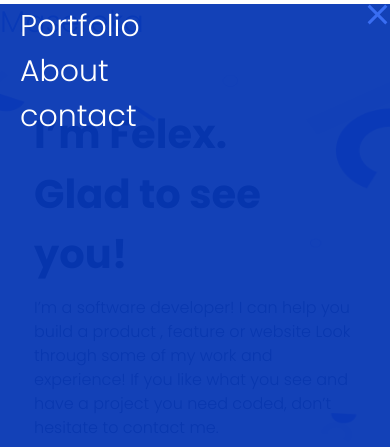
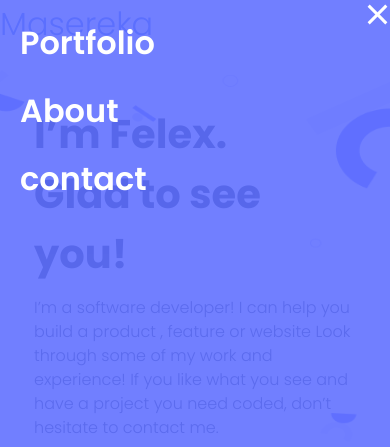
Before and after one commit to maserekafelex/Mobile-porto-1, a website: page index.html in a window 390 px wide. Both pictures are taken after a click on the element 377 px from the left and 35 px from the top of the page. Shown: the top 447 px of the page. Drawn offline with Linux system fonts and the light colour scheme.

Commit message:
modify index.html and style.css

```diff
--- a/index.html
+++ b/index.html
@@ -19,10 +19,10 @@
         <a href="#" class="nav-link">Portfolio</a>
     </li>
         <li class="nav-items">
-        <a href="#" class="nav-link">About</a>
+        <a href="#about-me" class="nav-link">About</a>
     </li>
         <li class="nav-items">
-        <a href="#" class="nav-link">contact</a>
+        <a href="#contact" class="nav-link">contact</a>
     </li>
       </ul>
     <div class="hamburger">
@@ -203,7 +203,7 @@
 
         </section>
 
-    <section class="contactform">
+    <section class="contactform" id="contact">
         <div class="contactform-container">
             <h3>Contact me</h3>
             <p class="about-p">
--- a/style.css
+++ b/style.css
@@ -30,17 +30,17 @@ a {
 
 .navbar .active {
   color: #396df2;
-  font-size: 30px;
+  font-size: 32px;
   font-weight: 500;
 }
 
 .navMenu {
   position: fixed;
   left: -100%;
-  top: 4px;
+  margin-top: -1px;
   font-size: 20px;
   flex-direction: column;
-  background-color: #0637b3f1;
+  background-color: #6070ffe3;
   width: 100%;
   height: 100vh;
   gap: 15px;
@@ -54,6 +54,7 @@ a {
 .nav-link {
   transition: 0.7s ease;
   margin-left: 20px;
+  font-weight: 600;
 }
 
 .nav-link:hover {
@@ -81,14 +82,16 @@ a {
 
 .hamburger.active .bar:nth-child(1) {
   transform: translateY(8px) rotate(45deg);
+  background-color: #fff;
 }
 
 .hamburger.active .bar:nth-child(3) {
   transform: translateY(-8px) rotate(-45deg);
+  background-color: #fff;
 }
 
-.nav.item {
-  margin: 16px 0;
+li{
+  padding-top: 20px;
 }
 
 .navMenu.active {
```
